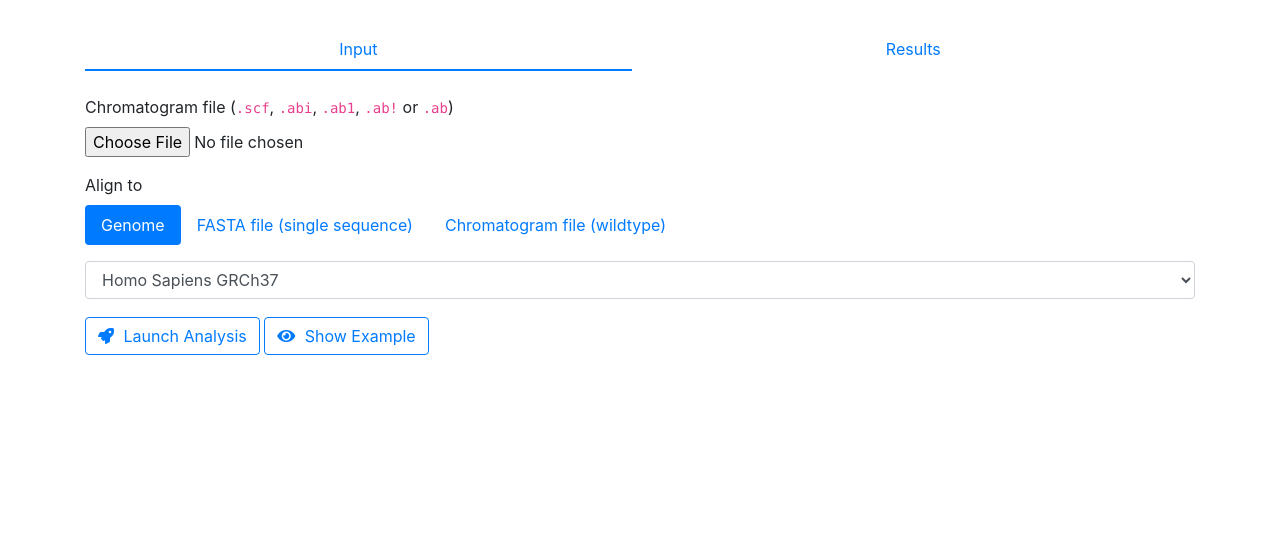
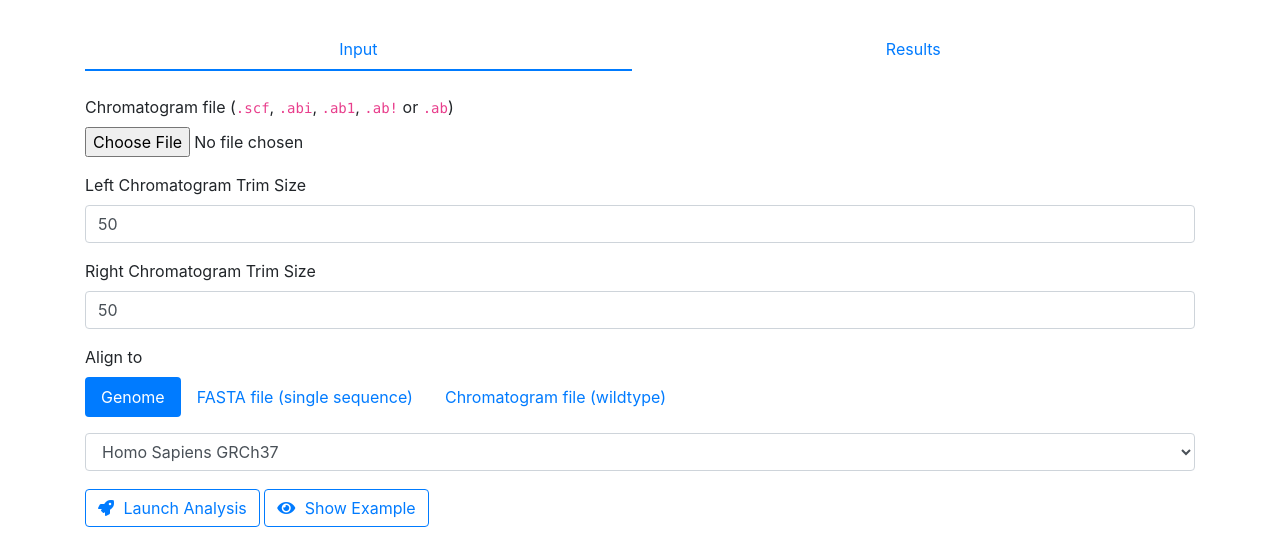
Before and after one commit to gear-genomics/sage, a website built with Parcel: page client/src/index.html in a window 1280 px wide. Shown: the part 195-740 px from the top of the page. Built offline with nearby package versions, Linux system fonts and the light colour scheme; no server answers; a web font is replaced by a local one.

Commit message:
added trim in client

```diff
--- a/client/src/index.html
+++ b/client/src/index.html
@@ -43,6 +43,14 @@
             Chromatogram file (<code>.scf</code>, <code>.abi</code>, <code>.ab1</code>, <code>.ab!</code> or <code>.ab</code>)
           </label>
           <input type="file" class="form-control-file" id="inputFile">
+        </div>
+        <div class="form-group">
+          <label for="leftTrim">Left Chromatogram Trim Size</label>
+          <input type="number" class="form-control" id="leftTrim" value="50" min="1" max="1000">
+        </div>
+        <div class="form-group">
+          <label for="rightTrim">Right Chromatogram Trim Size</label>
+          <input type="number" class="form-control" id="rightTrim" value="50" min="1" max="1000">
         </div>
 
         <div class="form-group">
--- a/client/src/static/js/sage.js
+++ b/client/src/static/js/sage.js
@@ -38,6 +38,8 @@ function run(stat) {
     formData.append('showExample', 'showExample')
   } else {
     formData.append('queryFile', inputFile.files[0])
+    formData.append('leftTrim', lTrim)
+    formData.append('rightTrim', rTrim)
     const target = targetTabs.querySelector('a.active').id
 
     if (target.startsWith('target-genome')) {
```
